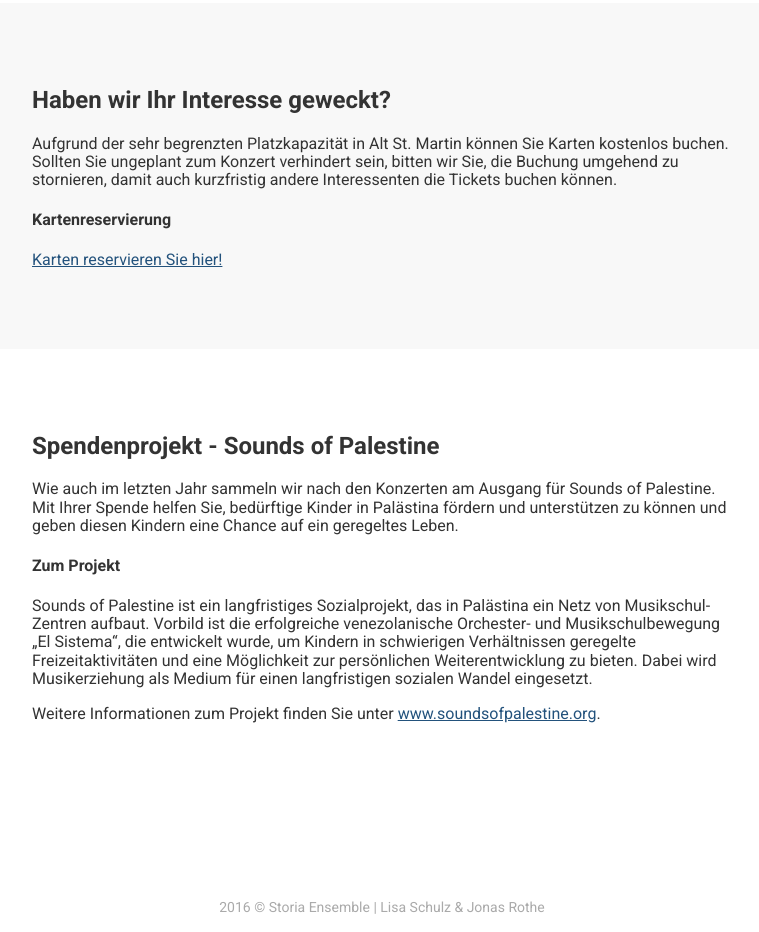
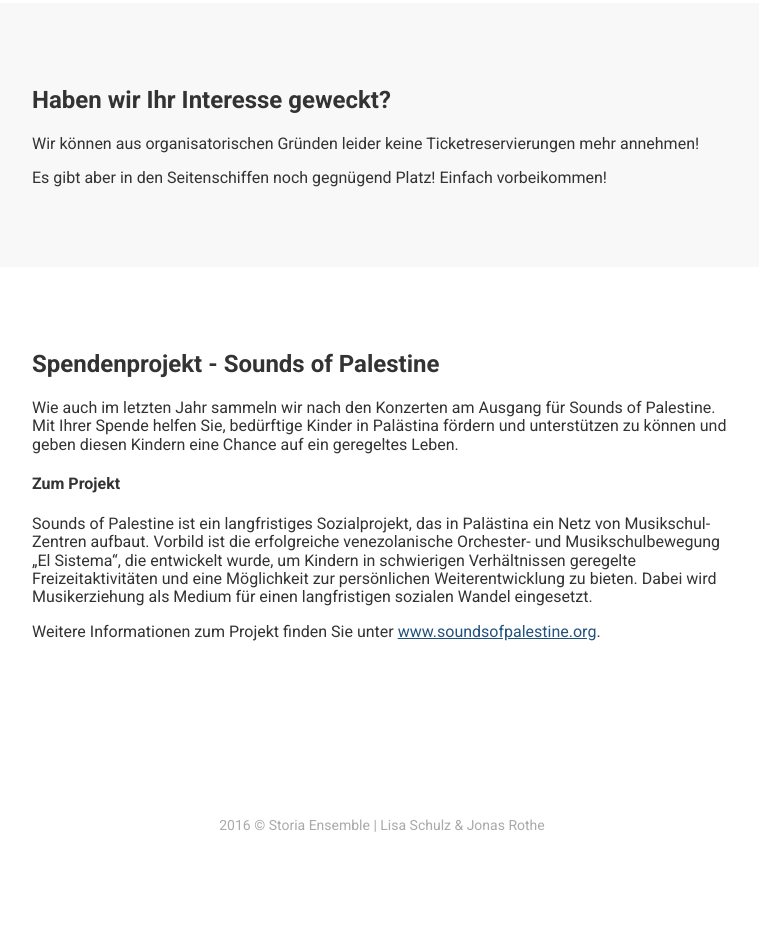
Before and after one commit to kulturfluss/storiaensemble.de, a plain HTML site: page index.html in a window 1280 px wide. Shown: the part 3087-4019 px from the top of the page, without its empty margins (258-1017 px from the left). Drawn offline with nearby package versions, Linux system fonts and the light colour scheme.

Commit message:
Ticket reservation
Text for ticket reservation updated - no ticket booking available

```diff
--- a/index.html
+++ b/index.html
@@ -131,10 +131,12 @@
         <a name="tickets"></a>
         <div class="container">
           <h2>Haben wir Ihr Interesse geweckt?</h2>
-            <p> Aufgrund der sehr begrenzten Platzkapazität in Alt St. Martin können Sie Karten kostenlos buchen. Sollten Sie ungeplant zum Konzert verhindert sein, bitten wir Sie, die Buchung umgehend zu stornieren, damit auch kurzfristig andere Interessenten die Tickets buchen können.
+          <p>
+            Wir können aus organisatorischen Gründen leider keine Ticketreservierungen mehr annehmen!
           </p>
-          <h4>Kartenreservierung</h4>
-          <p><a href="https://storiaensemble-weihnachtskonzert.eventbrite.de">Karten reservieren Sie hier!</a></p>
+          <p>
+            Es gibt aber in den Seitenschiffen noch gegnügend Platz! Einfach vorbeikommen!
+          </p>
           </div>
         </div>
       </div>
```
